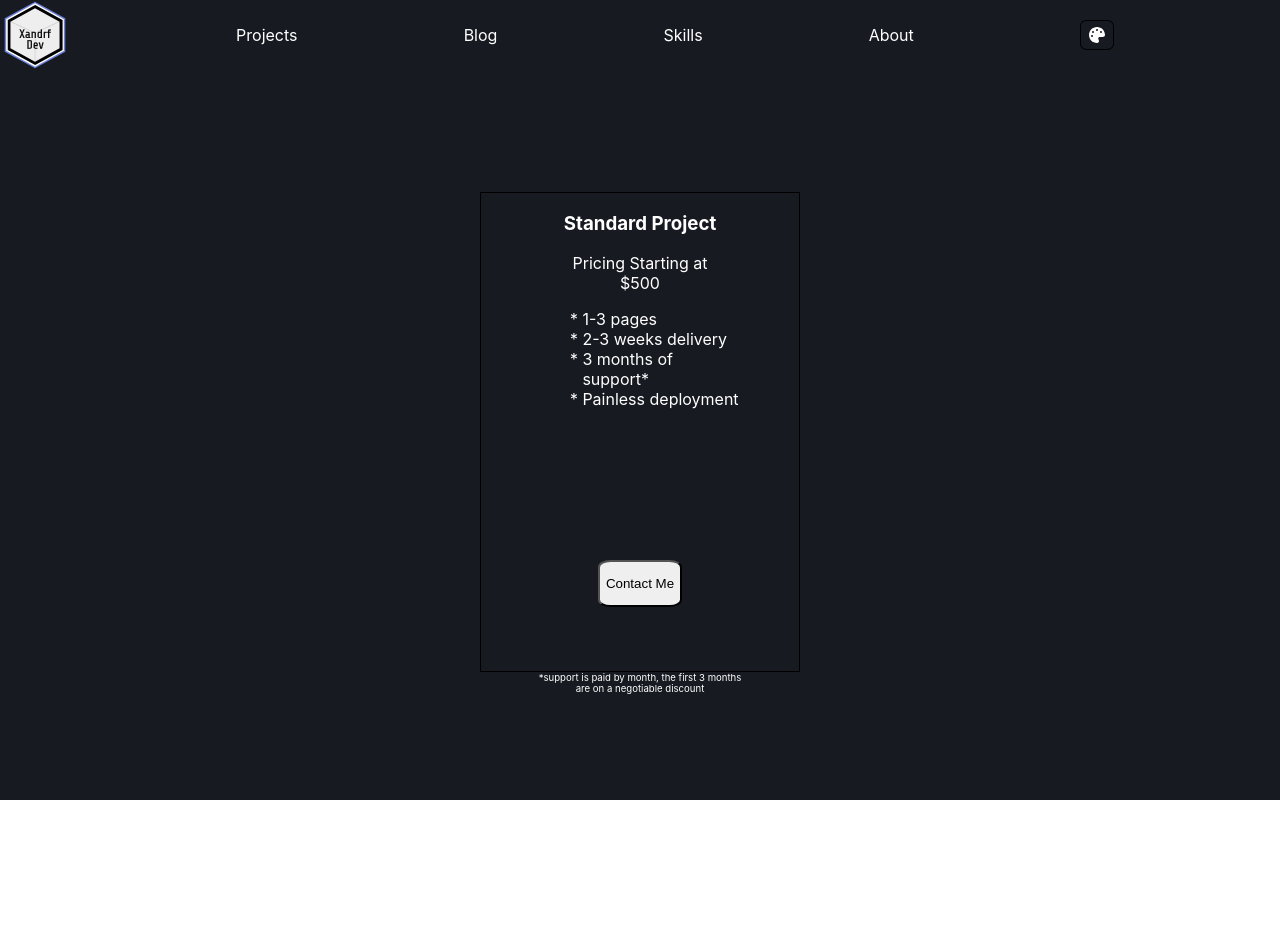
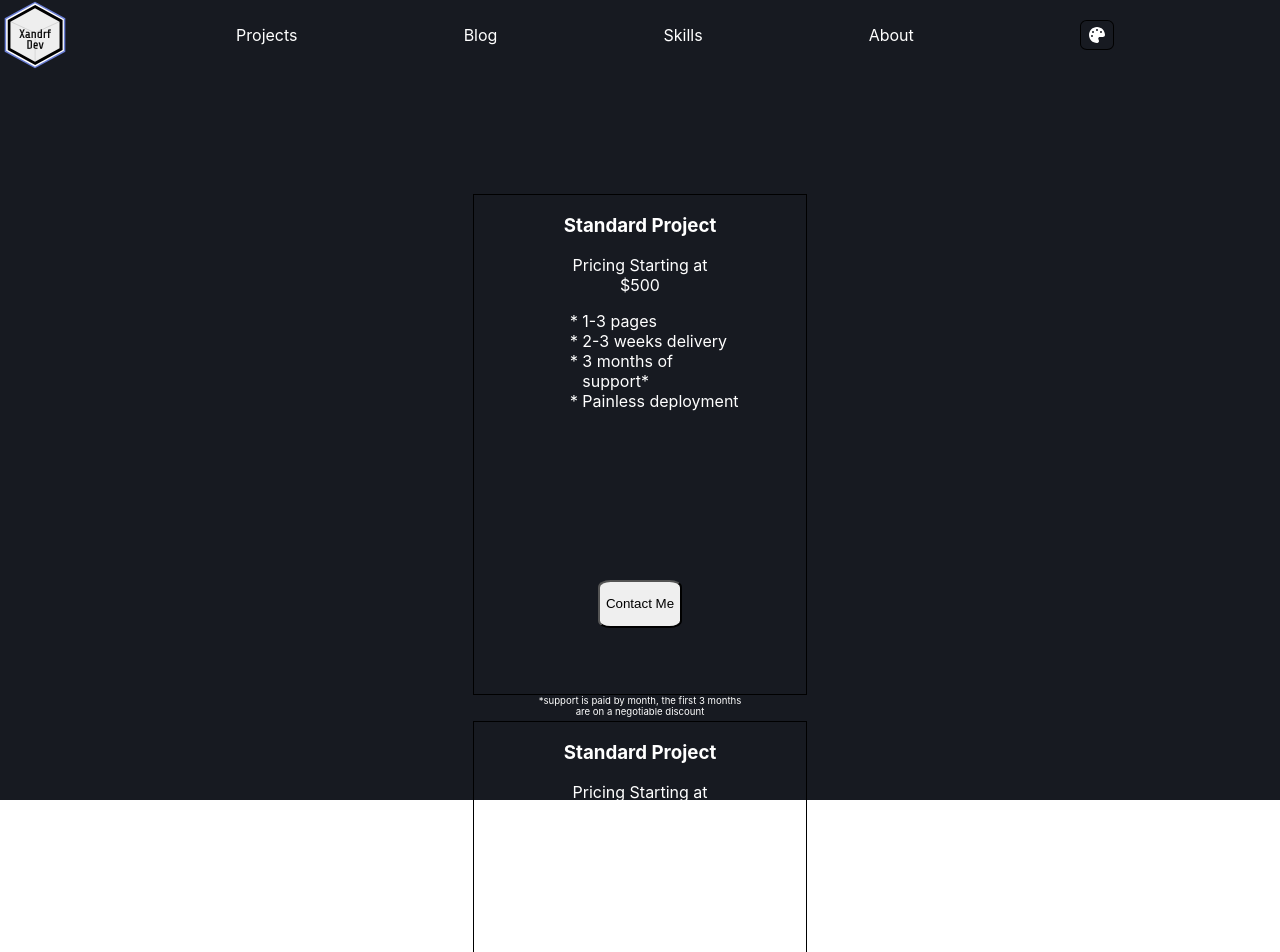
Before and after one commit to AlexandreSoftware/Portfolio-old, a Next.js app in the folder portfolio-web-frontend/: page /Test in a window 1280 px wide. Shown: the top 952 px of the page. Built offline with nearby package versions, Linux system fonts and the light colour scheme.

Commit message:
integrated ProjectPricingCards in home page

```diff
--- /dev/null
+++ b/portfolio-web-frontend/Components/ProjectPricingCards.tsx
@@ -0,0 +1,27 @@
+import ListElement from "./ListElement";
+import ProjectPricingCard from "./ProjectPricingCard";
+import Style from "./Styles/ProjectPricingCards.module.css"
+export default function ProjectPricingCards() {
+    return(
+        <div className={Style.ProjectPricingCards}>
+            <ProjectPricingCard pricing={500} title="Standard Project" asterisk="support is paid by month, the first 3 months are on a negotiable discount">
+                <ListElement>1-3 pages</ListElement>
+                <ListElement>2-3 weeks delivery</ListElement>
+                <ListElement>3 months of support*</ListElement>
+                <ListElement>Painless deployment</ListElement>
+            </ProjectPricingCard>
+            <ProjectPricingCard pricing={500} title="Standard Project" asterisk="support is paid by month, the first 3 months are on a negotiable discount">
+                <ListElement>1-3 pages</ListElement>
+                <ListElement>2-3 weeks delivery</ListElement>
+                <ListElement>3 months of support*</ListElement>
+                <ListElement>Painless deployment</ListElement>
+            </ProjectPricingCard>
+            <ProjectPricingCard pricing={500} title="Standard Project" asterisk="support is paid by month, the first 3 months are on a negotiable discount">
+                <ListElement>1-3 pages</ListElement>
+                <ListElement>2-3 weeks delivery</ListElement>
+                <ListElement>3 months of support*</ListElement>
+                <ListElement>Painless deployment</ListElement>
+            </ProjectPricingCard>
+        </div>
+    )
+}
--- a/portfolio-web-frontend/Components/Styles/ProjectCards.module.css
+++ b/portfolio-web-frontend/Components/Styles/ProjectCards.module.css
@@ -7,4 +7,5 @@
         width: 100%;
         margin-left: 0%;
     }
+
 }
--- a/portfolio-web-frontend/Components/Styles/ProjectPricingCard.module.css
+++ b/portfolio-web-frontend/Components/Styles/ProjectPricingCard.module.css
@@ -1,11 +1,11 @@
 .ProjectPricingCardContainer{
-    aspect-ratio: 2/3;
-    max-height: 60vh ;
+    display: flex;
+    flex-direction: column;
+    justify-content: center;
 }
 .ProjectPricingCard{
     border: 1px solid black;
     aspect-ratio: 2/3;
-    max-height: 60vh ;
     display: flex;
     flex-direction: column;
     justify-content: flex-start;
@@ -13,8 +13,6 @@
 }
 .ProjectPricingCard-KissLand{
     background-color: var(--Kissland-primaryColor);
-}
-.ProjectPricingCard ol{
 }
 .ProjectPricingCard ol li{
     list-style: "*";
@@ -28,7 +26,7 @@
     text-align: center;
 }
 .ProjectButton{
-    height: 10%;
+    height: 6vh;
     border-radius: 15%;
     margin-top: auto;
     margin-bottom: 20%;
--- /dev/null
+++ b/portfolio-web-frontend/Components/Styles/ProjectPricingCards.module.css
@@ -0,0 +1,23 @@
+.ProjectPricingCards{
+    display: flex;
+    justify-content: space-around;
+    align-items: center;
+
+}
+
+.ProjectPricingCards > *{
+    margin: 2px;
+    height: 50%;
+}
+.ProjectPricingCards > :nth-child(2){
+    height: 100%;
+}
+@media (max-aspect-ratio: 16/9){
+    .ProjectPricingCards{
+        flex-direction: column;
+    }
+    .ProjectPricingCards > *{
+        height: 100%;
+    }
+
+}
--- a/portfolio-web-frontend/pages/Styles/Home.module.css
+++ b/portfolio-web-frontend/pages/Styles/Home.module.css
@@ -20,3 +20,9 @@
 .Home-logo .ProjectsContainer{
     padding-bottom: 5%;
 }
+.Home-logo > .ProjectpricingCards{
+    display: flex;
+
+    overflow: hidden;
+    justify-content: center;
+}
--- a/portfolio-web-frontend/pages/Test.jsx
+++ b/portfolio-web-frontend/pages/Test.jsx
@@ -1,16 +1,11 @@
 import { faCartArrowDown, faHeart } from "@fortawesome/free-solid-svg-icons"
 import ListElement from "../Components/ListElement"
-import ProjectPricingCard from "../Components/ProjectPricingCard"
+import ProjectPricingCards from "../Components/ProjectPricingCards"
 import Style from "./Styles/Test.module.css"
 export default function Test() {
     return (
         <div className={Style.Test}>
-            <ProjectPricingCard pricing={500} title="Standard Project" asterisk="support is paid by month, the first 3 months are on a negotiable discount">
-                <ListElement>1-3 pages</ListElement>
-                <ListElement>2-3 weeks delivery</ListElement>
-                <ListElement>3 months of support*</ListElement>
-                <ListElement>Painless deployment</ListElement>
-            </ProjectPricingCard>
+            <ProjectPricingCards/>
         </div>
     )
 
--- a/portfolio-web-frontend/pages/index.tsx
+++ b/portfolio-web-frontend/pages/index.tsx
@@ -3,6 +3,7 @@ import { useContext, useEffect, useState } from "react"
 import GetIcon from "../Components/GetIcon"
 import ProjectCard from "../Components/ProjectCard"
 import ProjectCards from "../Components/ProjectCards"
+import ProjectPricingCards from "../Components/ProjectPricingCards"
 import SixSkillCards from "../Components/SixSkillCards"
 import SkillCard from "../Components/SkillCard"
 import ThemeContext, { Theme } from "../utils/ThemeContext"
@@ -36,8 +37,8 @@ export default function Home() {
                 <h2>Projects</h2>
                 <ProjectCards/>
             </div>
-            <div>
-
+            <div className={Style.ProjectpricingCards}>
+                <ProjectPricingCards/>
             </div>
         </div>
     </div>
```
